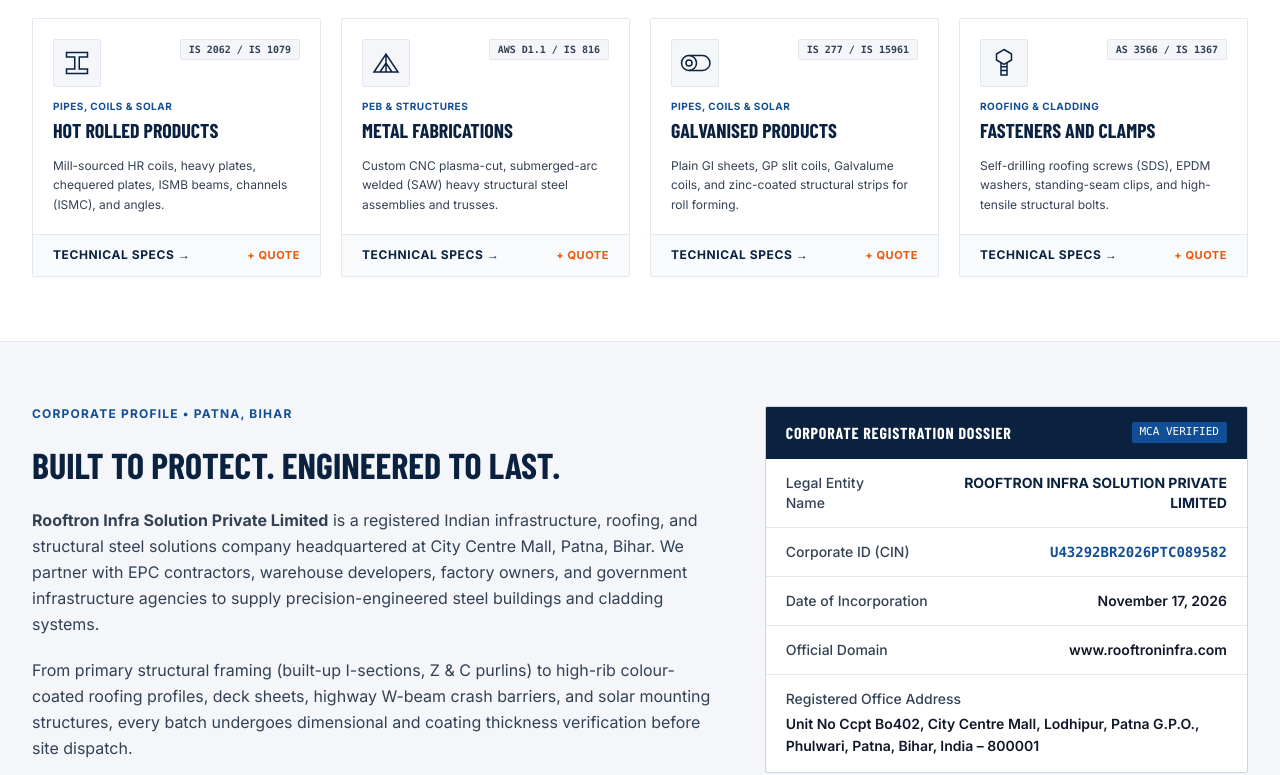
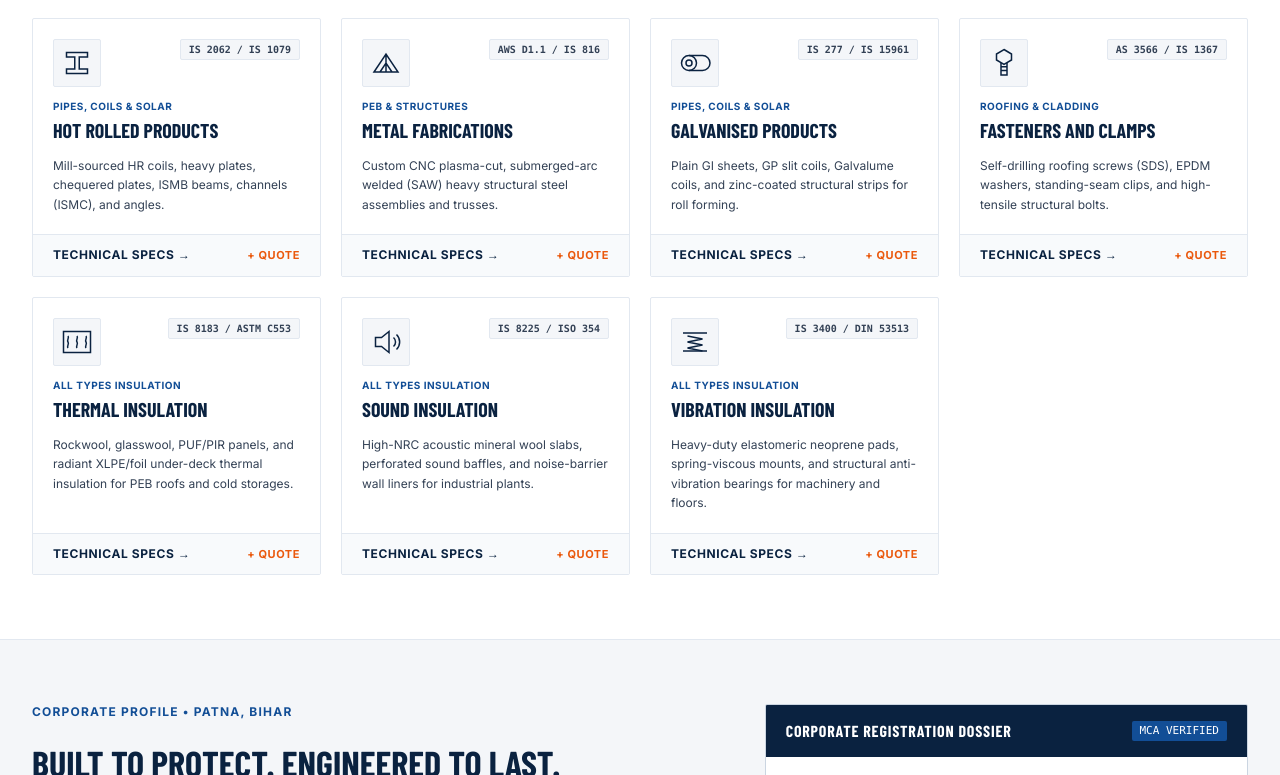
Before and after one commit to nngandhi96/RooftronInfra, a Next.js app: page / in a window 1280 px wide. Shown: the part 1910-2685 px from the top of the page. Built offline with nearby package versions, Linux system fonts and the light colour scheme; a web font is replaced by a local one.

Commit message:
feat: add All Types Insulation category with Thermal, Sound, and Vibration Insulation products

```diff
--- a/src/components/BrochureModal.tsx
+++ b/src/components/BrochureModal.tsx
@@ -62,9 +62,10 @@ export function BrochureModal({ isOpen, onClose }: BrochureModalProps) {
         </div>
         <div className="p-6 space-y-4 text-sm text-steel-700">
           <p>
-            Download the complete technical datasheet covering all 16 structural
-            steel, PEB, roofing profile, and highway infrastructure product
-            lines of <strong>Rooftron Infra Solution Pvt. Ltd.</strong>
+            Download the complete technical datasheet covering all 19 structural
+            steel, PEB, roofing profile, thermal/sound/vibration insulation, and
+            highway infrastructure product lines of{" "}
+            <strong>Rooftron Infra Solution Pvt. Ltd.</strong>
           </p>
           <div className="bg-steel-100 border border-steel-200 p-3.5 text-xs space-y-1 font-mono">
             <div>Document: Rooftron_Infra_Technical_Catalogue_2026.pdf</div>
--- a/src/components/HeroSection.tsx
+++ b/src/components/HeroSection.tsx
@@ -142,7 +142,7 @@ export function HeroSection({ onSelectProduct }: HeroSectionProps) {
                 href="#products"
                 className="bg-white/10 hover:bg-white/20 border border-white/35 text-white font-display font-bold uppercase tracking-wider text-sm sm:text-base px-6 py-3 rounded-full transition-colors"
               >
-                Explore 16 Product Lines
+                Explore 19 Product Lines
               </a>
 
               <button
--- a/src/components/icons/ProductIcon.tsx
+++ b/src/components/icons/ProductIcon.tsx
@@ -64,6 +64,24 @@ const ICON_MAP: Record<string, ReactNode> = {
       <path d="M20 24v16h8V24M20 29h8M20 34h8" />
     </>
   ),
+  "thermal-insulation": (
+    <>
+      <rect x="6" y="10" width="36" height="28" />
+      <path d="M12 16c2 3-2 5 0 8s-2 5 0 8M24 16c2 3-2 5 0 8s-2 5 0 8M36 16c2 3-2 5 0 8s-2 5 0 8" />
+    </>
+  ),
+  "sound-insulation": (
+    <>
+      <path d="M10 18h8l10-8v28l-10-8h-8z" />
+      <path d="M34 18a8 8 0 010 12M38 14a14 14 0 010 20" />
+    </>
+  ),
+  "vibration-insulation": (
+    <>
+      <path d="M8 12h32M8 36h32" />
+      <path d="M14 16l20 4-20 4 20 4-20 4 20 4" />
+    </>
+  ),
 };
 
 export function ProductIcon({
--- a/src/data/products.ts
+++ b/src/data/products.ts
@@ -5,11 +5,12 @@ import type {
 } from "@/types/product";
 
 export const CATEGORY_FILTERS: readonly CategoryFilter[] = [
-  { id: "all", label: "All Products (16)" },
+  { id: "all", label: "All Products (19)" },
   { id: "peb", label: "PEB & Structures" },
   { id: "roofing", label: "Roofing & Cladding" },
   { id: "infra", label: "Highway & Infra" },
   { id: "pipes", label: "Pipes, Coils & Solar" },
+  { id: "insulation", label: "All Types Insulation" },
 ];
 
 export const PRODUCTS: readonly Product[] = [
@@ -363,6 +364,84 @@ export const PRODUCTS: readonly Product[] = [
     applications:
       "Roof & Wall Sheet Fixing, PEB Primary Splice Connections, Solar Clamp Mounting.",
   },
+  {
+    id: "thermal-insulation",
+    name: "Thermal Insulation",
+    category: "insulation",
+    categoryLabel: "All Types Insulation",
+    isCode: "IS 8183 / ASTM C553",
+    summary:
+      "Rockwool, glasswool, PUF/PIR panels, and radiant XLPE/foil under-deck thermal insulation for PEB roofs and cold storages.",
+    specs: [
+      [
+        "Insulation Media",
+        "Rockwool / Glasswool Blankets, XLPE Foam, Bubble Foil & PUF Panels",
+      ],
+      ["Density & Thickness", "24–120 kg/m³ | Thickness: 12 mm to 150 mm"],
+      [
+        "Thermal Conductivity",
+        "Low k-Value (0.022 – 0.038 W/m·K) with Aluminium Foil Facing",
+      ],
+      [
+        "Fire & Moisture Rating",
+        "Class A1 Non-Combustible (Mineral Wool) & Vapour Barrier",
+      ],
+    ],
+    applications:
+      "PEB Warehouse Under-Deck Roofing, Cold Storages, Cleanrooms, Industrial Ducting & HVAC.",
+  },
+  {
+    id: "sound-insulation",
+    name: "Sound Insulation",
+    category: "insulation",
+    categoryLabel: "All Types Insulation",
+    isCode: "IS 8225 / ISO 354",
+    summary:
+      "High-NRC acoustic mineral wool slabs, perforated sound baffles, and noise-barrier wall liners for industrial plants.",
+    specs: [
+      [
+        "Acoustic Performance",
+        "NRC 0.85 – 1.00 | High Transmission Loss (STC 40–55 dB)",
+      ],
+      [
+        "Core Materials",
+        "High-Density Resin-Bonded Rockwool Slabs & Acoustic Foam",
+      ],
+      [
+        "Facing & Protection",
+        "Black Fibreglass Tissue (FGT), Perforated GI / Aluminium Liner",
+      ],
+      ["Density Options", "48 kg/m³, 64 kg/m³, 96 kg/m³ & 120 kg/m³"],
+    ],
+    applications:
+      "DG Set Enclosures, Factory Acoustic Wall Lining, Compressor Rooms, Auditoriums & Studios.",
+  },
+  {
+    id: "vibration-insulation",
+    name: "Vibration Insulation",
+    category: "insulation",
+    categoryLabel: "All Types Insulation",
+    isCode: "IS 3400 / DIN 53513",
+    summary:
+      "Heavy-duty elastomeric neoprene pads, spring-viscous mounts, and structural anti-vibration bearings for machinery and floors.",
+    specs: [
+      [
+        "Isolation Systems",
+        "Ribbed Neoprene / EPDM Pads, Spring Isolators & Inertia Bases",
+      ],
+      ["Load Capacity", "0.5 MPa to 7.0 MPa Heavy Industrial Static & Dynamic Loads"],
+      [
+        "Isolation Efficiency",
+        "Up to 95–98% Structure-Borne Vibration & Shock Attenuation",
+      ],
+      [
+        "Operating Temp & Spec",
+        "-25°C to +110°C | Oil, Ozone & Weather Resistant Elastomer",
+      ],
+    ],
+    applications:
+      "Heavy CNC Presses, HVAC Chillers, Industrial Blowers, Floating Floors & Bridge Bearings.",
+  },
 ];
 
 export const HERO_SLIDES: readonly HeroSlide[] = [
--- a/src/types/product.ts
+++ b/src/types/product.ts
@@ -1,4 +1,10 @@
-export type ProductCategoryId = "all" | "peb" | "roofing" | "infra" | "pipes";
+export type ProductCategoryId =
+  | "all"
+  | "peb"
+  | "roofing"
+  | "infra"
+  | "pipes"
+  | "insulation";
 
 export type ProductCategory = Exclude<ProductCategoryId, "all">;
 
```
